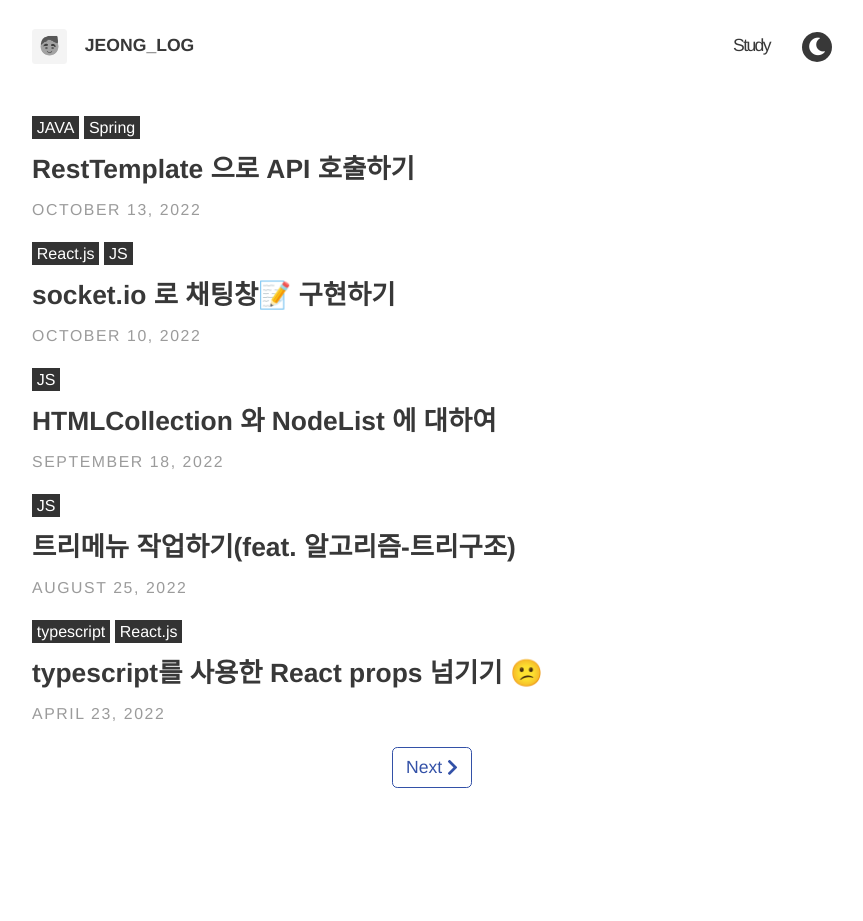
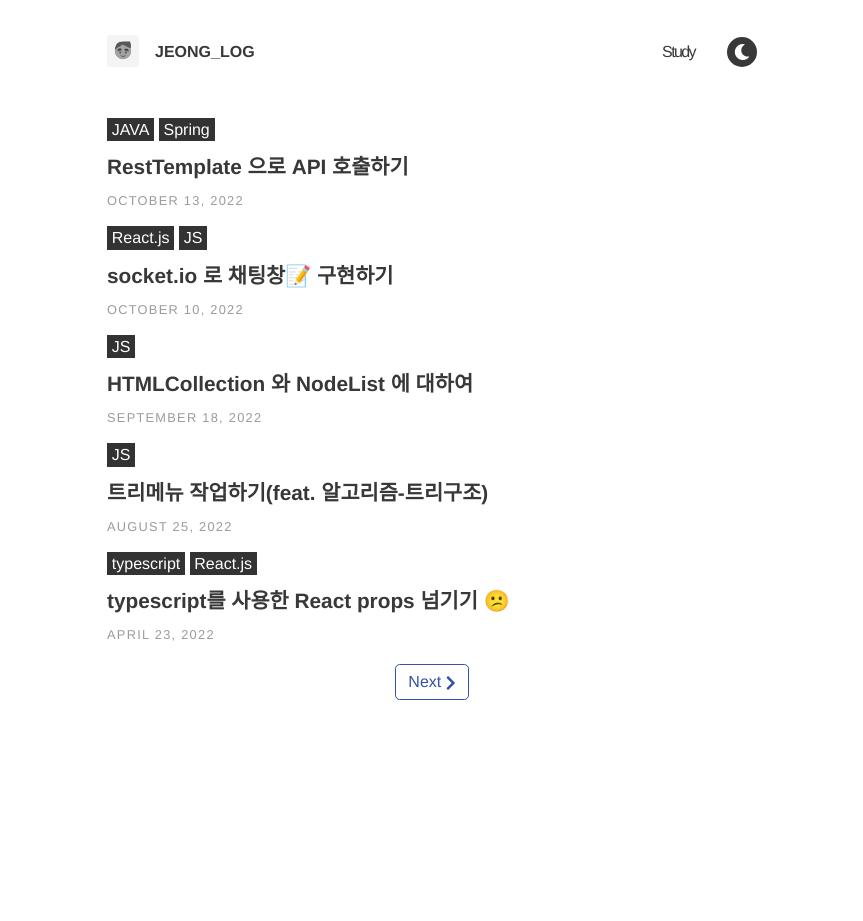
Before and after one commit to yi-jeong/yi-jeong.github.io, a Jekyll site: the page built from index.html, in a window 1280 px wide. Shown: the whole page, without its empty margins (208-1071 px from the left). Built offline with Jekyll 4.4.1, drawn with Linux system fonts in a browser that asks for light colours; nearby versions of some CDN libraries; some web fonts are replaced; the list of posts is cut into pages by our own code; after the commit the page ends 900 px from its top, so only the background shows below that.

Commit message:
scss 수정

```diff
--- a/_includes/header.html
+++ b/_includes/header.html
@@ -1,5 +1,6 @@
 <header class="site-header">
 	<div class="container">
+		<div class="header-box">
 			<div class="branding">
 				{% if site.theme_settings.gravatar %}
 				<a href="{{ site.baseurl }}/">
@@ -55,4 +56,5 @@
 				</div>
 			</nav>
 		</div>
+	</div>
 </header>
--- a/_sass/base/_global.scss
+++ b/_sass/base/_global.scss
@@ -45,7 +45,7 @@ h2 {
   border-bottom: 1px solid $border-color;
 }
 h3 {
-  font-size: 1.5em;
+  font-size: 1.3em;
 }
 h4 {
   font-size: 1.15em;
--- a/_sass/base/_variables.scss
+++ b/_sass/base/_variables.scss
@@ -1,7 +1,7 @@
 // Typography
 $font-family-main: 'GmarketSans', Helvetica, Arial, sans-serif !default;
 $font-family-headings: 'GmarketSans', Helvetica, Arial, sans-serif !default;
-$font-size: 1.10em !default;
+$font-size: 1rem !default;
 
 // Padding
 $padding-large: 20% !default;
--- a/_sass/includes/_header.scss
+++ b/_sass/includes/_header.scss
@@ -7,12 +7,21 @@
   a {
     color: $header-link-color;
   }
+  .header-box{
+    display: flex;
+    justify-content: space-between;
+    align-items: center;
+  }
+
+  .branding{
+    display: flex;
+    align-items: center;
+  }
 
   .avatar {
     height: 2em;
     width: 2em;
-    float: left;
-    margin-top: -3px;
+    margin-top: 3px;
     border-radius: 0.2em;
     margin-right: 1em;
   }
@@ -26,6 +35,7 @@
 
   .site-nav {
     display: flex;
+    align-items: center;
     justify-content: end;
 
     ul {
--- a/_sass/layouts/_index.scss
+++ b/_sass/layouts/_index.scss
@@ -4,7 +4,7 @@
   margin: 0 auto;
   width: calc( 100% - 30px );
   @media (min-width: 991px) {
-    width:800px;
+    width:650px;
   }
 }
 
--- a/_sass/layouts/_posts.scss
+++ b/_sass/layouts/_posts.scss
@@ -37,7 +37,7 @@ header {
 }
 .meta {
   color: rgba($text-color, .5);
-  font-size: 0.9em;
+  font-size: 0.8em;
   letter-spacing: 0.1em;
   margin: 0;
   text-transform: uppercase;
```
Lines whose indentation alone changed are shown as unchanged.
